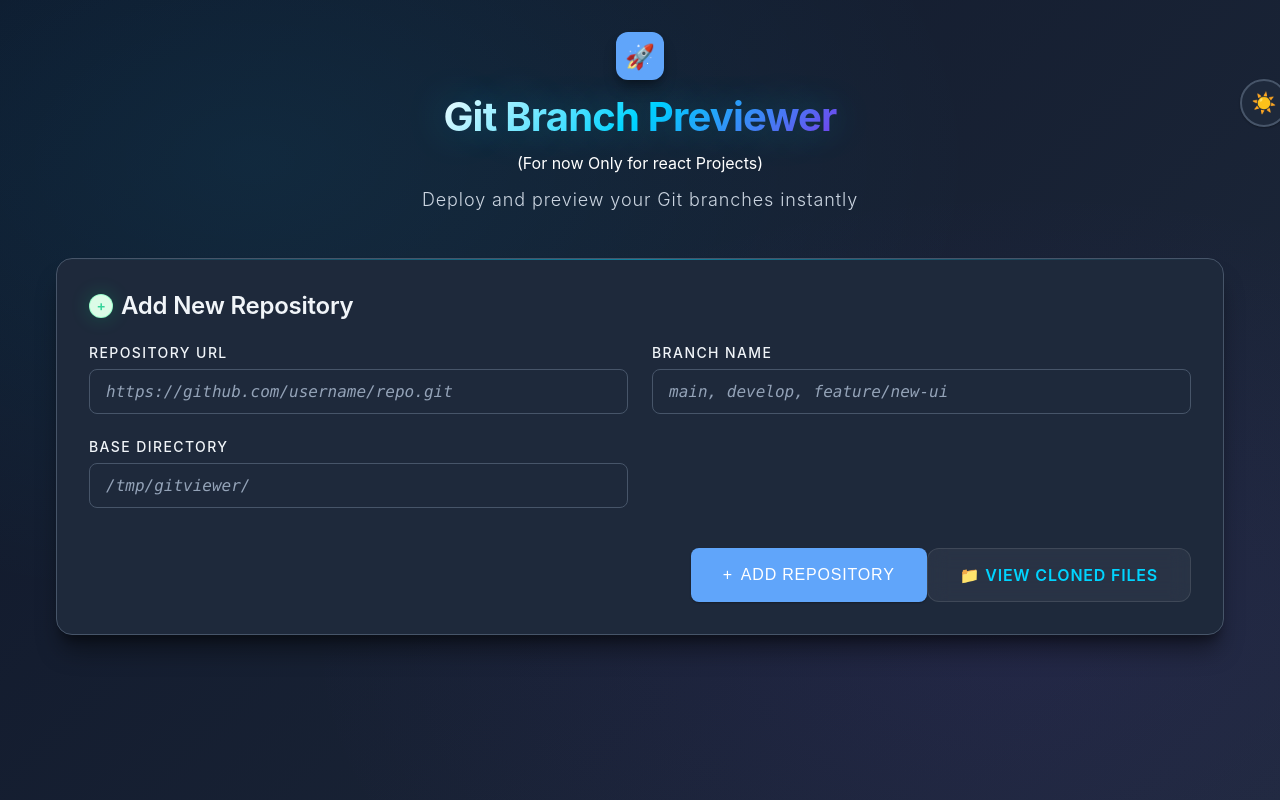
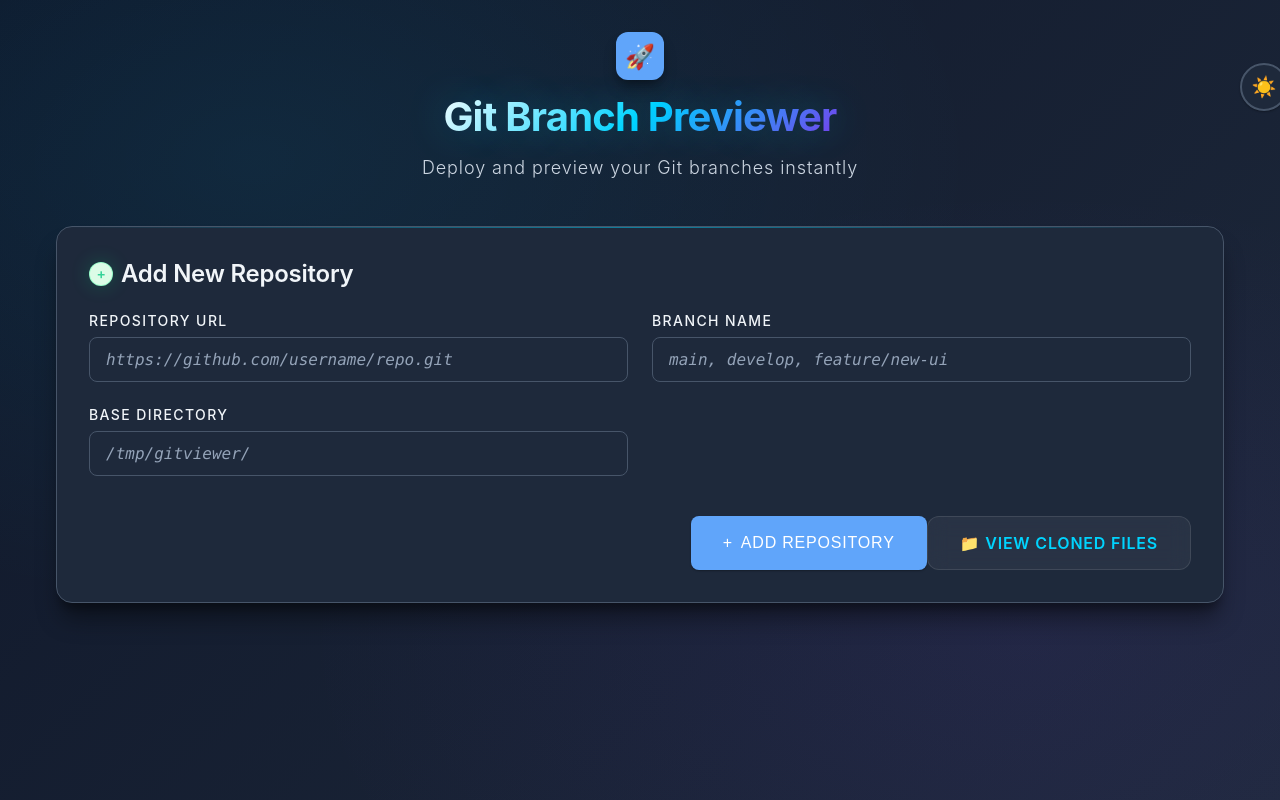
Before and after one commit to Neha020401/gitview, a React (Create React App) app in the folder gitview-frontend/: page / in a window 1280 px wide. Built offline with nearby package versions, Linux system fonts and the light colour scheme.

Commit message:
removed a <p> tag, just a minor change

```diff
--- a/gitview-frontend/src/Components/Home.js
+++ b/gitview-frontend/src/Components/Home.js
@@ -68,7 +68,6 @@ const Home = () => {
                 <span>🚀</span>
               </div>
               <h1>Git Branch Previewer </h1>
-              <p style={{ color: "white" }}>{"(For now Only for react Projects)"}</p>
             </div>
             <button className="theme-toggle" onClick={toggleTheme}>
               {isDarkMode ? "☀️" : "🌙"}
```
